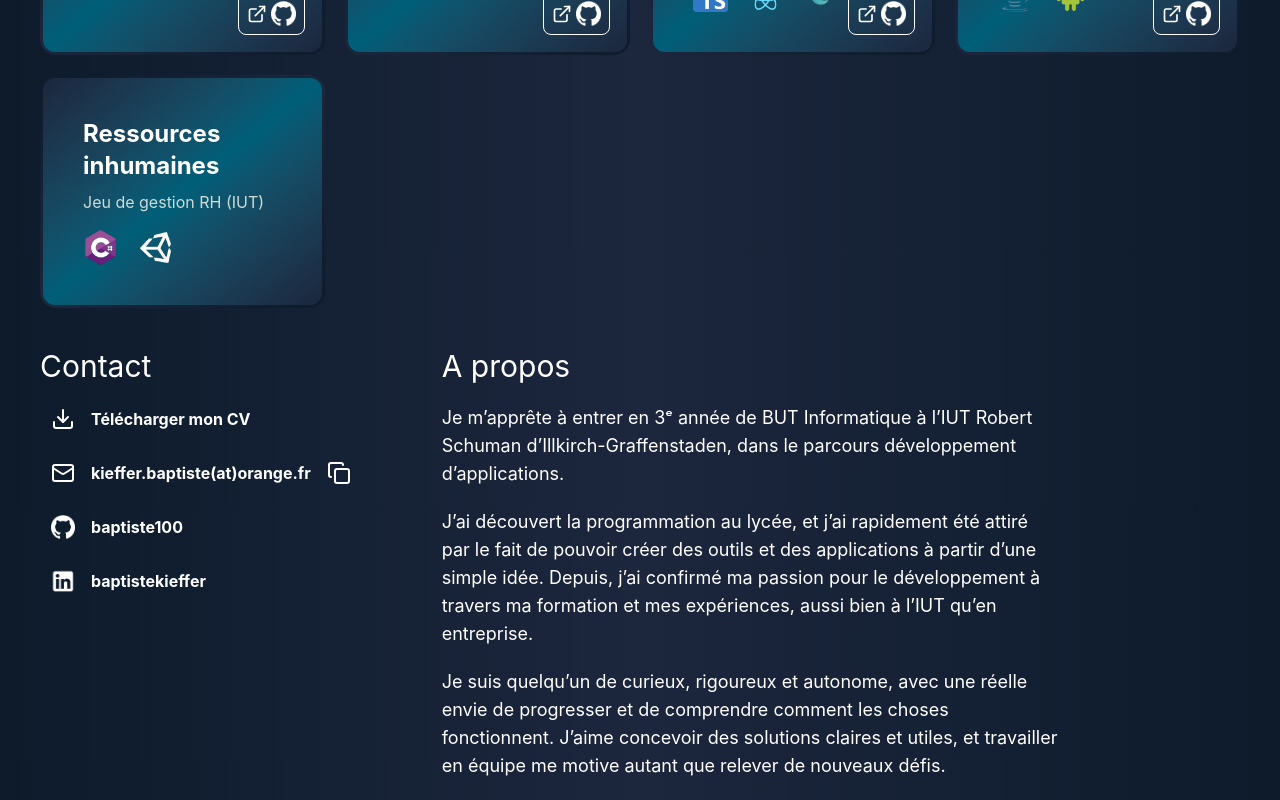
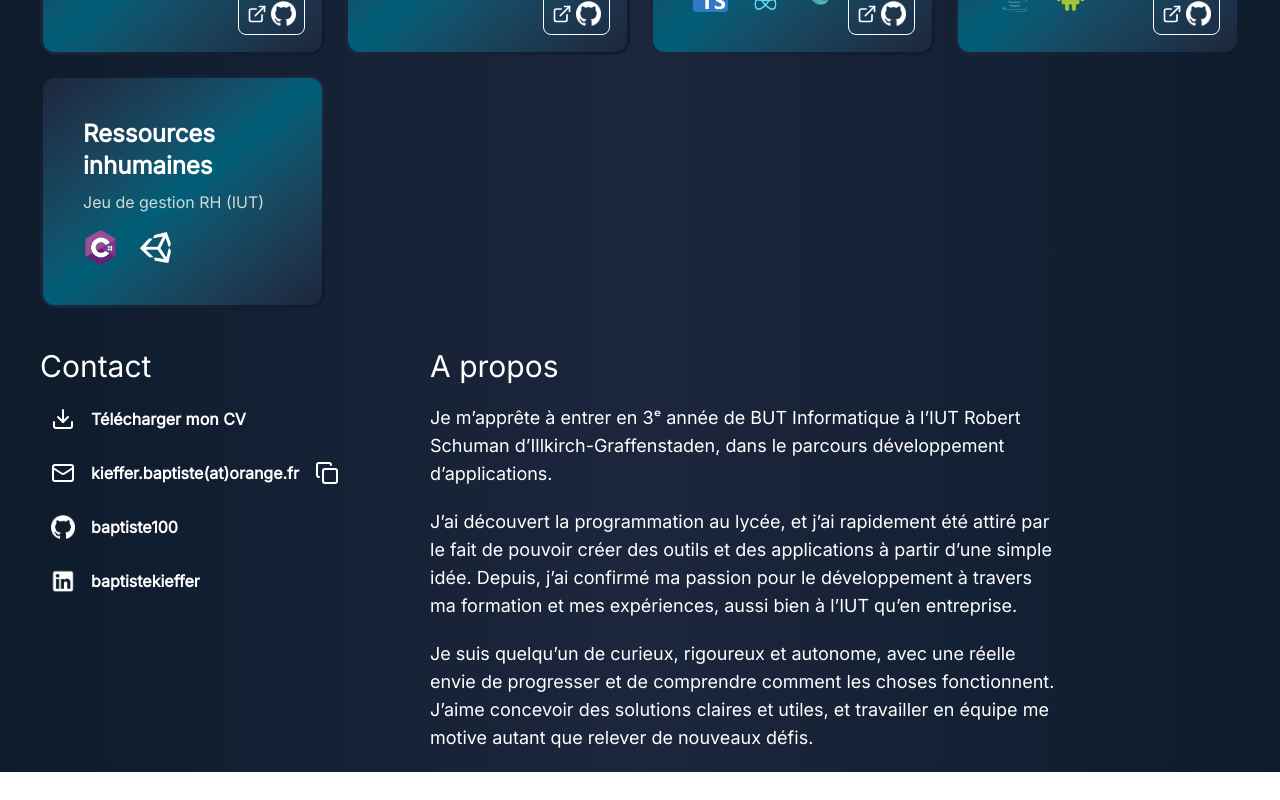
Before and after one commit to baptiste100/portfolio, a React (Vite) app: page / in a window 1280 px wide. Shown: the part 1018-1818 px from the top of the page. After the commit the page ends 1790 px from the top, so only its background shows below. Built offline with nearby package versions, Linux system fonts and the light colour scheme.

Commit message:
fix: déplacement de l'import de Google Fonts dans index.html

```diff
--- a/index.html
+++ b/index.html
@@ -7,6 +7,10 @@
     <meta name="description" content="Portfolio de Baptiste Kieffer, étudiant en BUT Informatique. Découvrez mes projets en développement web, mobile et mes compétences techniques." />
     <link href="/src/index.css" rel="stylesheet">
     <title>Baptiste Kieffer - Portfolio</title>
+
+    <link rel="preconnect" href="https://fonts.googleapis.com">
+    <link rel="preconnect" href="https://fonts.gstatic.com" crossorigin>
+    <link href="https://fonts.googleapis.com/css2?family=Inter&display=swap" rel="stylesheet">
 
     <meta property="og:title" content="Portfolio – Baptiste Kieffer" />
     <meta property="og:description" content="Étudiant en BUT Informatique, développement web & mobile. Découvrez mes projets et expériences." />
--- a/src/index.css
+++ b/src/index.css
@@ -1,5 +1,4 @@
 @import "tailwindcss";
-@import url("https://fonts.googleapis.com/css2?family=Inter&display=swap");
 
 @theme {
     --color-customBlack: #242423;
```
